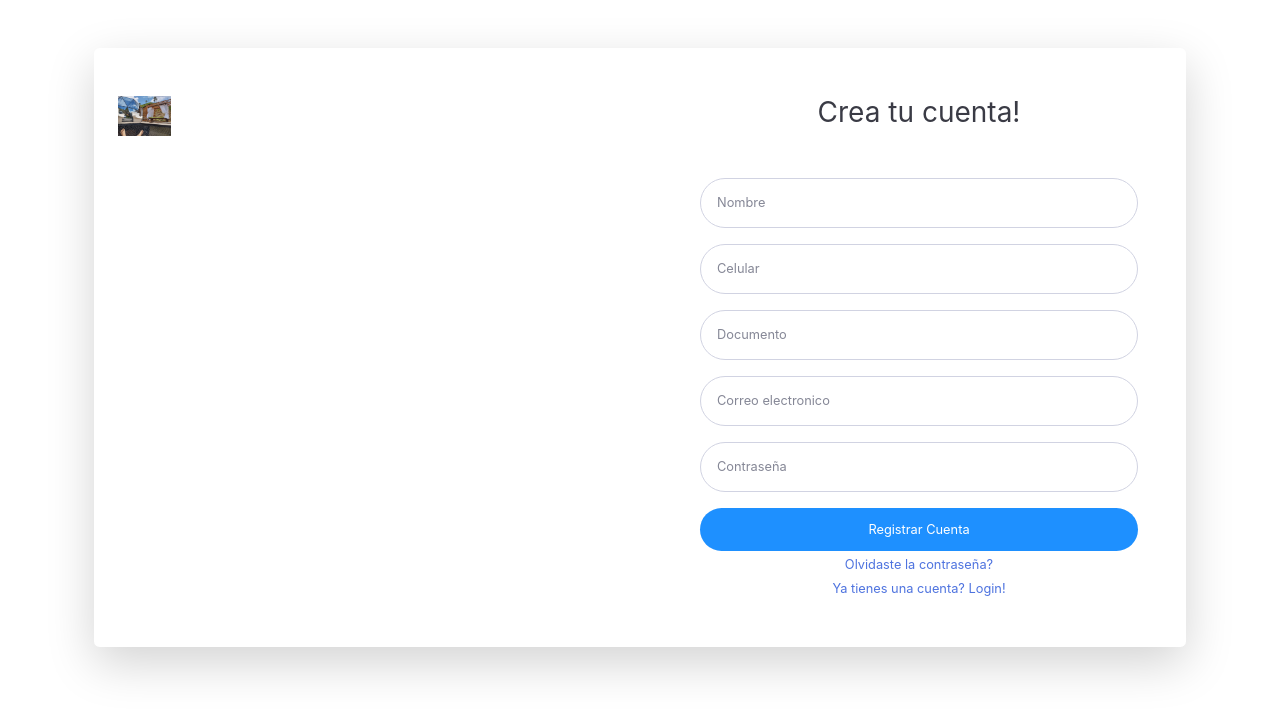
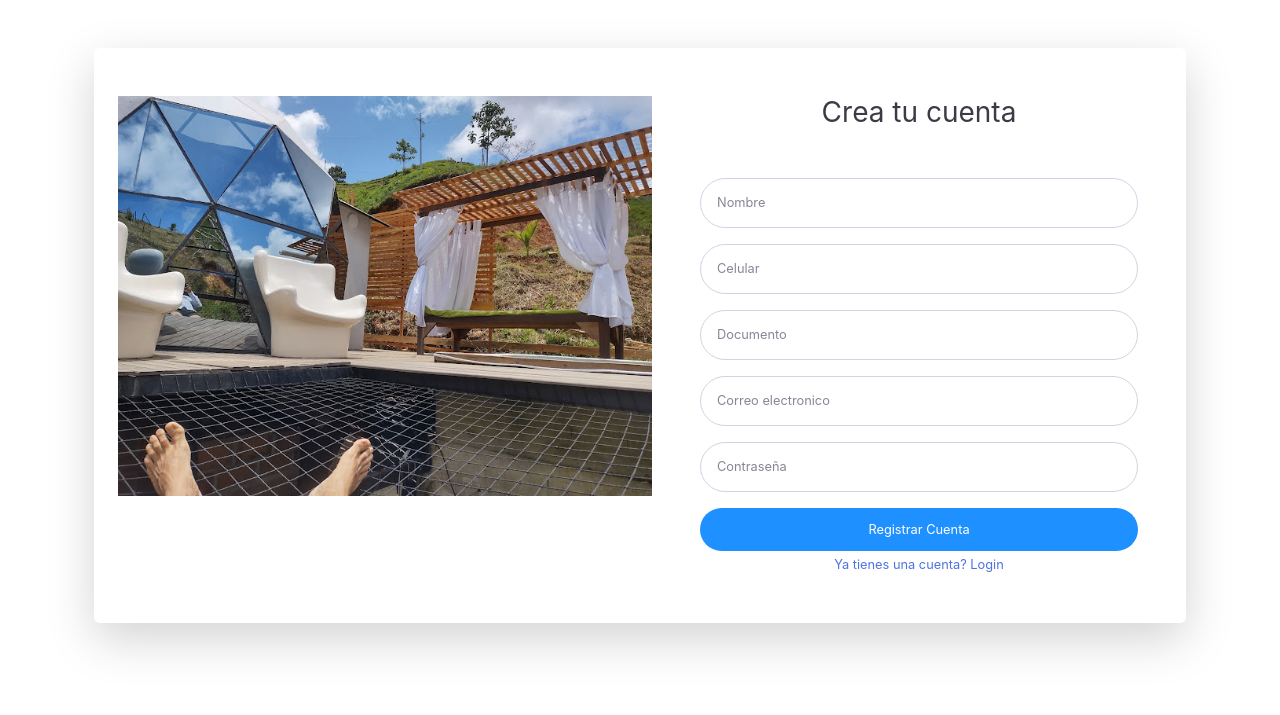
Before and after one commit to moisesd18r19/Gold_Glamping_estesi, a Django app: page /register/ in a window 1280 px wide. Shown: the top 715 px of the page. Run offline with Django 5.2, Linux system fonts and the light colour scheme; some libraries are stand-ins or nearby versions.

Commit message:
imagen corregida

```diff
--- a/Glamping_Gold/static/css/styles.css
+++ b/Glamping_Gold/static/css/styles.css
@@ -14,5 +14,12 @@
   }
 
 .image-sanroque {
-  width: 10%;
+  width: 100%;
+  background-position: center;
+  background-size: cover;
+
 }
+
+.image-log{
+  width: 50%;
+}
--- a/Glamping_Gold/templates/login.html
+++ b/Glamping_Gold/templates/login.html
@@ -46,7 +46,7 @@
                     <div class="card-body p-0">
                         <!-- Nested Row within Card Body -->
                         <div class="row">
-                            <div class="col-lg-6 d-none d-lg-block bg-login-image"></div>
+                            <img class="image-log" src="../static/images/log2.jpg" alt="">
                             <div class="col-lg-6">
                                 <div class="p-5">
                                     <div class="text-center">
--- a/Glamping_Gold/templates/register.html
+++ b/Glamping_Gold/templates/register.html
@@ -11,7 +11,7 @@
     <meta name="description" content="">
     <meta name="author" content="">
 
-    <title>SB Admin 2 - Register</title>
+    <title>Register</title>
 
     <!-- Custom fonts for this template-->
     <link href="vendor/fontawesome-free/css/all.min.css" rel="stylesheet" type="text/css">
@@ -35,12 +35,12 @@
             <!-- Nested Row within Card Body -->
             <div class="row">
                 <div class="col-lg-6">
-                    <img class="image-sanroque img-fluid mt-5 ml-4" src="../static/images/san roque.jpg" alt="">
+                    <img class="image-sanroque img-fluid mt-5 ml-4 " src="../static/images/san roque.jpg" alt="">
                 </div>
                 <div class="col-lg-6 ">
                     <div class="p-5">
                         <div class="text-center">
-                            <h1 class="h3 text-gray-900 mb-5">Crea tu cuenta!</h1>
+                            <h1 class="h3 text-gray-900 mb-5">Crea tu cuenta</h1>
                         </div>
                         <form class="user">
                             <div class="form-group">
@@ -68,10 +68,7 @@
                             </a>
                         </form>
                         <div class="text-center">
-                            <a class="small" href="forgot-password.html">Olvidaste la contraseña?</a>
-                        </div>
-                        <div class="text-center">
-                            <a class="small" href="{% url 'login' %}">Ya tienes una cuenta? Login!</a>
+                            <a class="small" href="{% url 'login' %}">Ya tienes una cuenta? Login</a>
                         </div>
                     </div>
                 </div>
```
Also changed, not shown: Glamping_Gold/static/css/sb-admin-2.css, Glamping_Gold/static/images/log.jpeg (added), Glamping_Gold/static/images/log2.jpg (added), Glamping_Gold/static/images/login image.jpeg (added).
